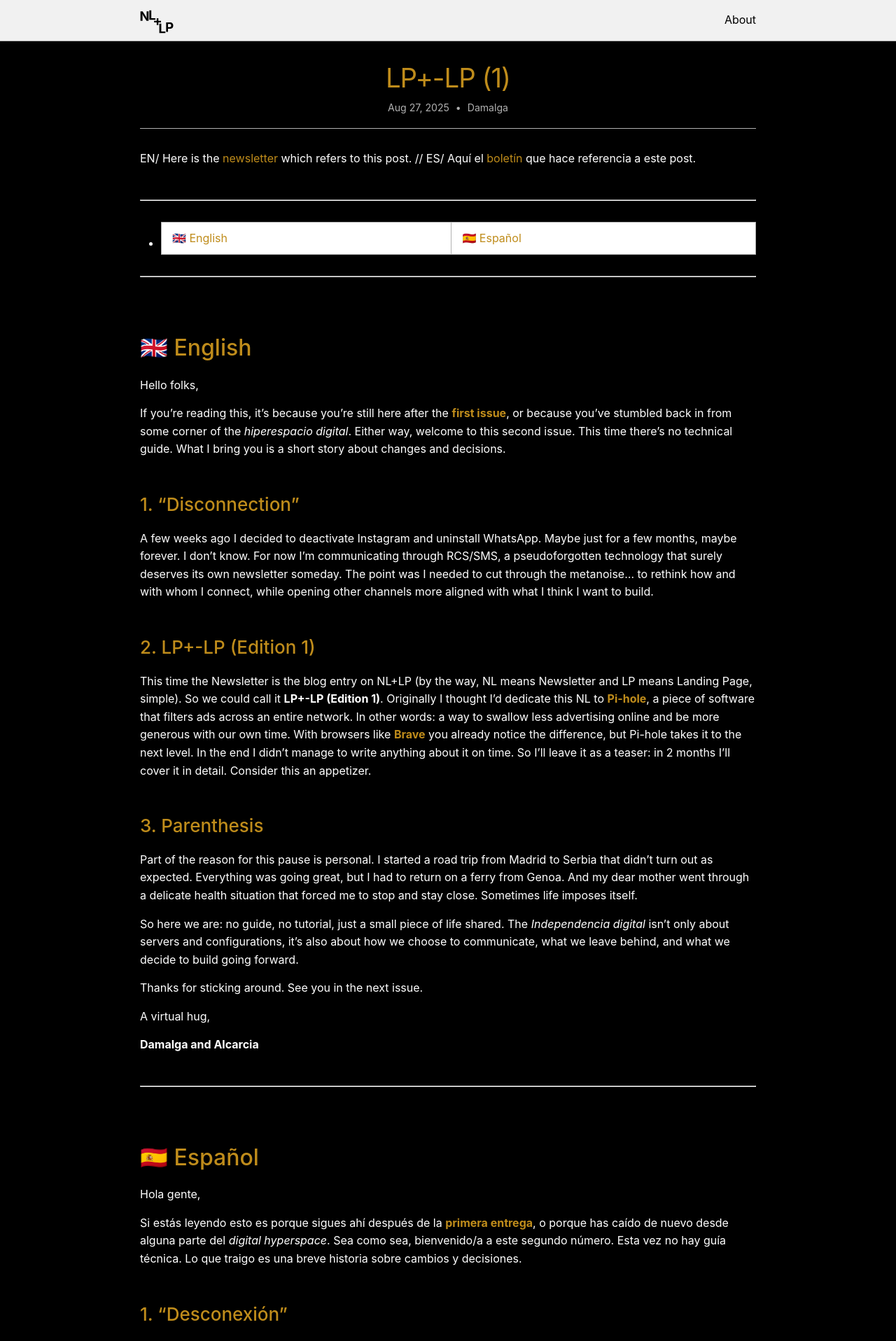
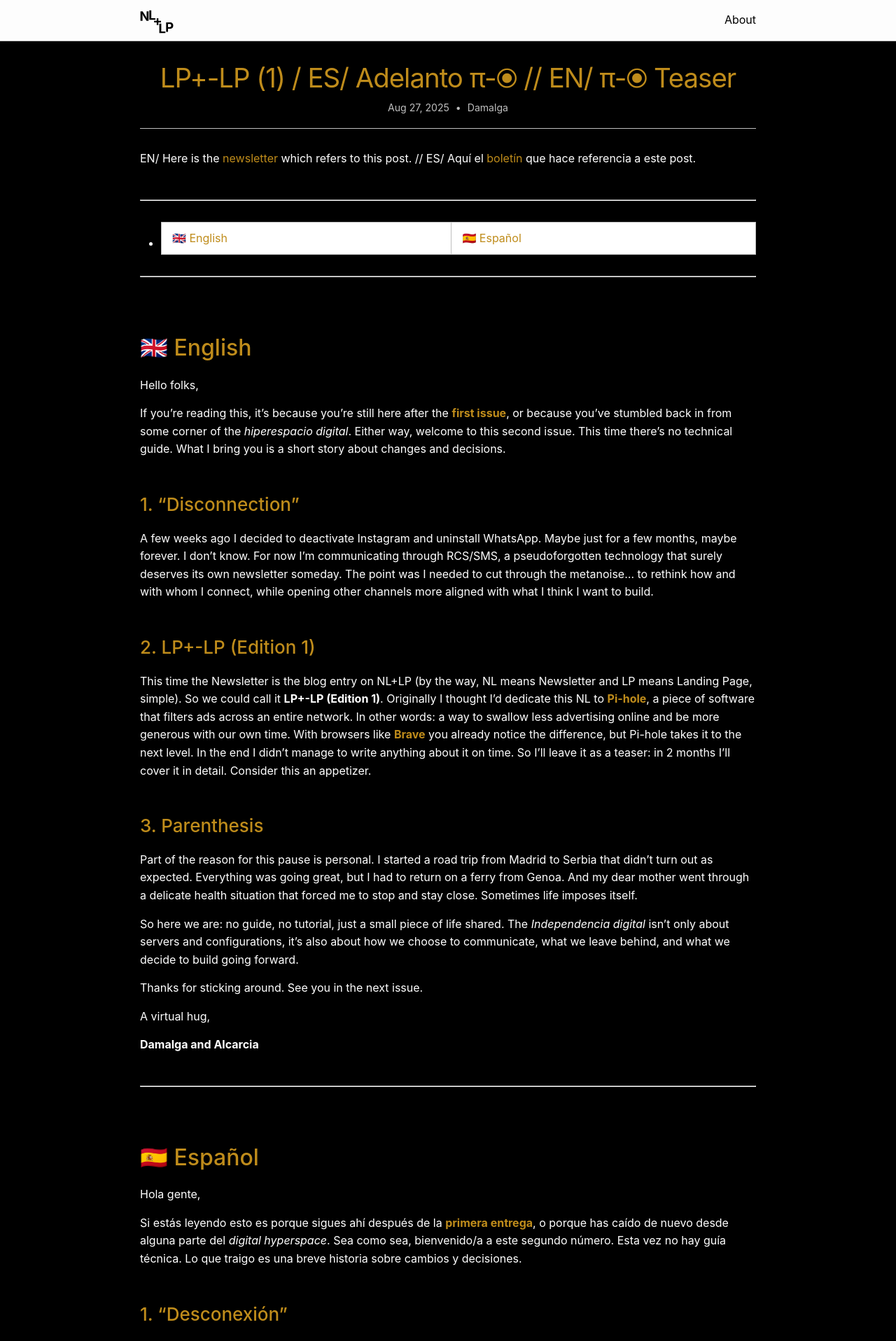
Before and after one commit to damalga/damalga-nl-lp, a Jekyll site: the page built from _posts/2025-08-25-post-2.md, in a window 1280 px wide. Shown: the top 1916 px of the page at 70% size. Built offline with Jekyll 4.4.1, drawn with Linux system fonts in a browser that asks for light colours; some web fonts are replaced.

Commit message:
update post 2 & 3

```diff
--- a/_posts/2025-08-25-post-2.md
+++ b/_posts/2025-08-25-post-2.md
@@ -1,6 +1,6 @@
 ---
 layout: post
-title: "LP+-LP (1)"
+title: "LP+-LP (1) / ES/ Adelanto π-⦿ // EN/ π-⦿ Teaser"
 date: 2025-08-27
 author: Damalga
 comments: false
--- a/_sass/minima/custom-variables.scss
+++ b/_sass/minima/custom-variables.scss
@@ -1,6 +1,6 @@
 $darkest-gray: #1a1a1a;
-$lighest-gray: #f1f1f1;
-$light-gray: #b1b1b1;
+$lighest-gray: #fdfdfd;
+$light-gray: #bfbfbf;
 
 $damalga-blue: #1b52bf;
 $damalga-yellow: #bf8c1b;
```
Also changed, not shown: _posts/2025-10-28-post-3.md (+1 -1 lines).
